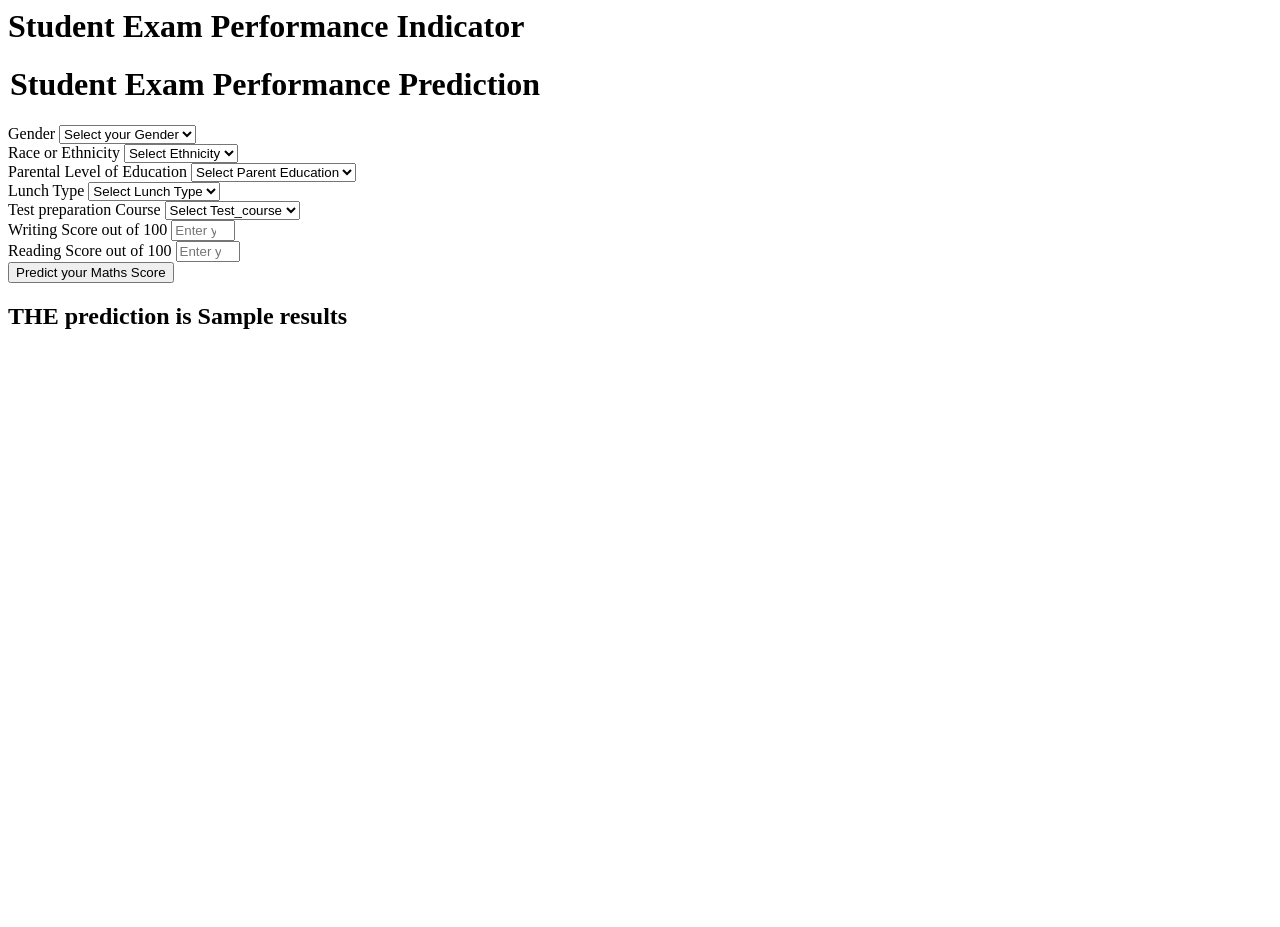
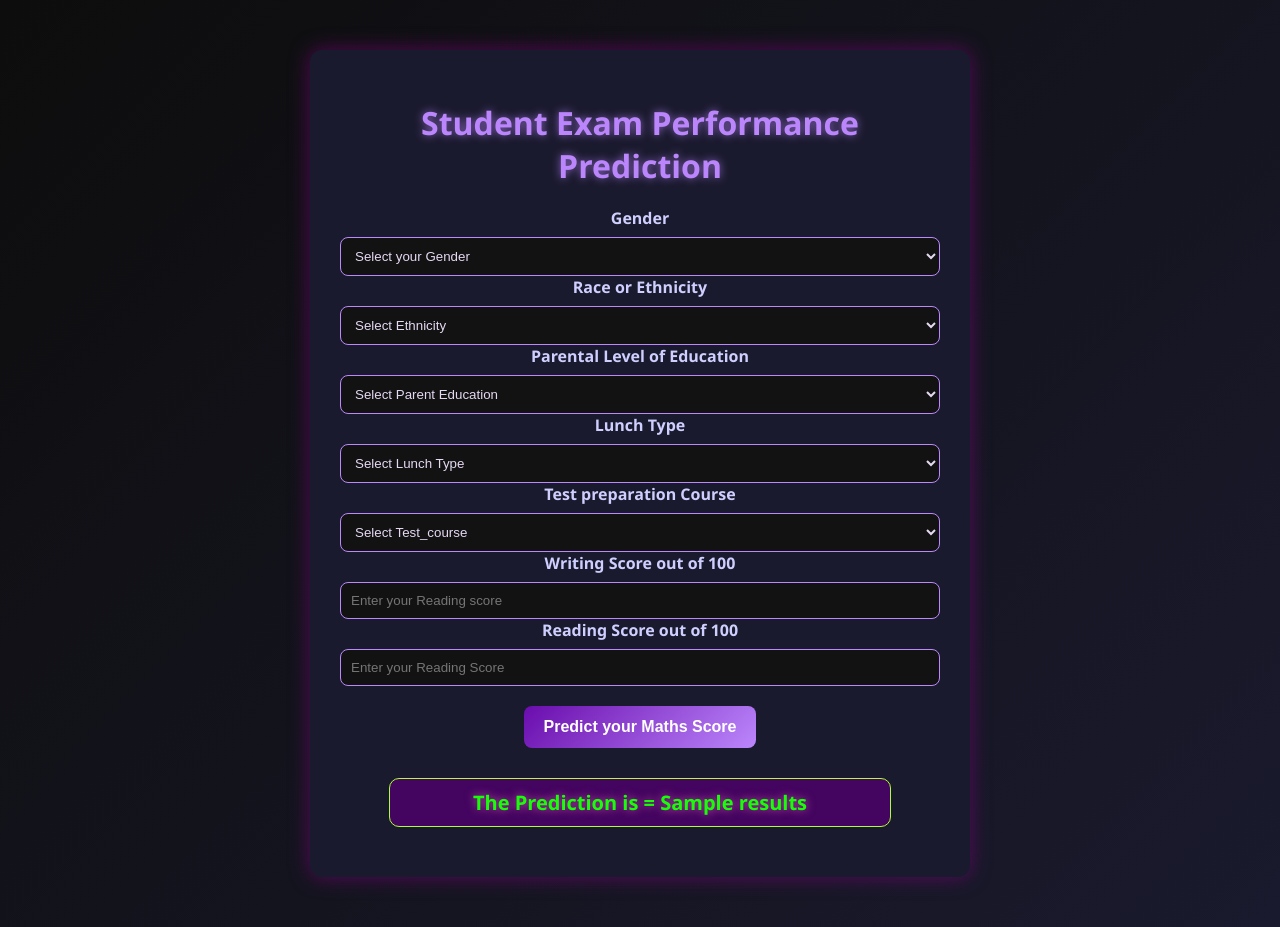
Before and after one commit to gppatil23/ML-Project, a Flask app: template templates/home.html in a window 1280 px wide. Before the commit the page ends 329 px from the top, so only its background shows below. Run offline with Flask 3, Linux system fonts and the light colour scheme; the template is opened without the code that fills it: most values are stand-ins (such as "Sample title", 1, 10 or a date in 2020).

Commit message:
Styling of web page is done

```diff
--- /dev/null
+++ b/static/style.css
@@ -0,0 +1,90 @@
+/* Global dark background with subtle gradient */
+body {
+    background: linear-gradient(135deg, #0d0d0d, #1a1a2e);
+    color: #e0e0ff;
+    font-family: 'Segoe UI', Tahoma, Geneva, Verdana, sans-serif;
+    margin: 0;
+    padding: 0;
+}
+
+/* Centered login container */
+.login {
+    max-width: 600px;
+    margin: 50px auto;
+    background: #1a1a2e;
+    padding: 30px;
+    border-radius: 12px;
+    box-shadow: 0 0 20px rgba(128, 0, 128, 0.6);
+    text-align: center;
+}
+
+/* Headings */
+.login h1, .login h2, legend {
+    color: #bb86fc;
+    text-shadow: 0 0 8px rgba(187, 134, 252, 0.7);
+    margin-bottom: 20px;
+}
+
+/* Labels */
+.form-label {
+    display: block;
+    margin-bottom: 8px;
+    font-weight: bold;
+    color: #cfcfff;
+}
+
+/* Inputs and selects */
+.form-control {
+    width: 100%;
+    padding: 10px;
+    border: 1px solid hsl(267, 95%, 76%);
+    border-radius: 8px;
+    background: #121212;
+    color: #e6d8f3;
+    transition: all 0.3s ease;
+}
+
+
+.form-control:focus {
+    border-color: #9d4edd;
+    box-shadow: 0 0 5px #9514ff;
+    outline: none;
+}
+
+/* Placeholder styling */
+.placeholder {
+    color: #888;
+}
+
+/* Buttons */
+.btn-primary {
+    background: linear-gradient(135deg, #6a0dad, #bb86fc);
+    border: none;
+    padding: 12px 20px;
+    border-radius: 8px;
+    color: #fff;
+    font-size: 16px;
+    cursor: pointer;
+    font-weight: 600;
+    margin-top: 20px;
+    transition: transform 0.2s ease, box-shadow 0.3s ease;
+}
+
+.btn-primary:hover {
+    transform: scale(1.05);
+    border: 2px solid purple;
+}
+
+/* Prediction result */
+.login h2 {
+    margin-top: 30px;
+    font-size: 20px;
+    color: #17ff07;
+    text-shadow: 0 0 10px rgba(255, 121, 198, 0.7);
+    background-color: #43055f;
+    border-radius: 10px;
+    border: 1px greenyellow solid;
+    width: 80%;
+    padding: 10px;
+    justify-self: center;
+}
--- a/templates/home.html
+++ b/templates/home.html
@@ -1,8 +1,10 @@
 <html>
+<head>
+    <link rel="stylesheet" href="{{ url_for('static', filename='style.css') }}">
+</head>
+
 <body>
     <div class="login">
-       <h1>Student Exam Performance Indicator</h1>
-
        <form action="{{ url_for('predict_datapoint')}}" method="post">
         <h1>
             <legend>Student Exam Performance Prediction</legend>
@@ -105,7 +107,7 @@
         </div>
     </form>
     <h2>
-       THE  prediction is {{results}}
+       The Prediction is = {{results}}
     </h2>
    <body>
 </html>
```
